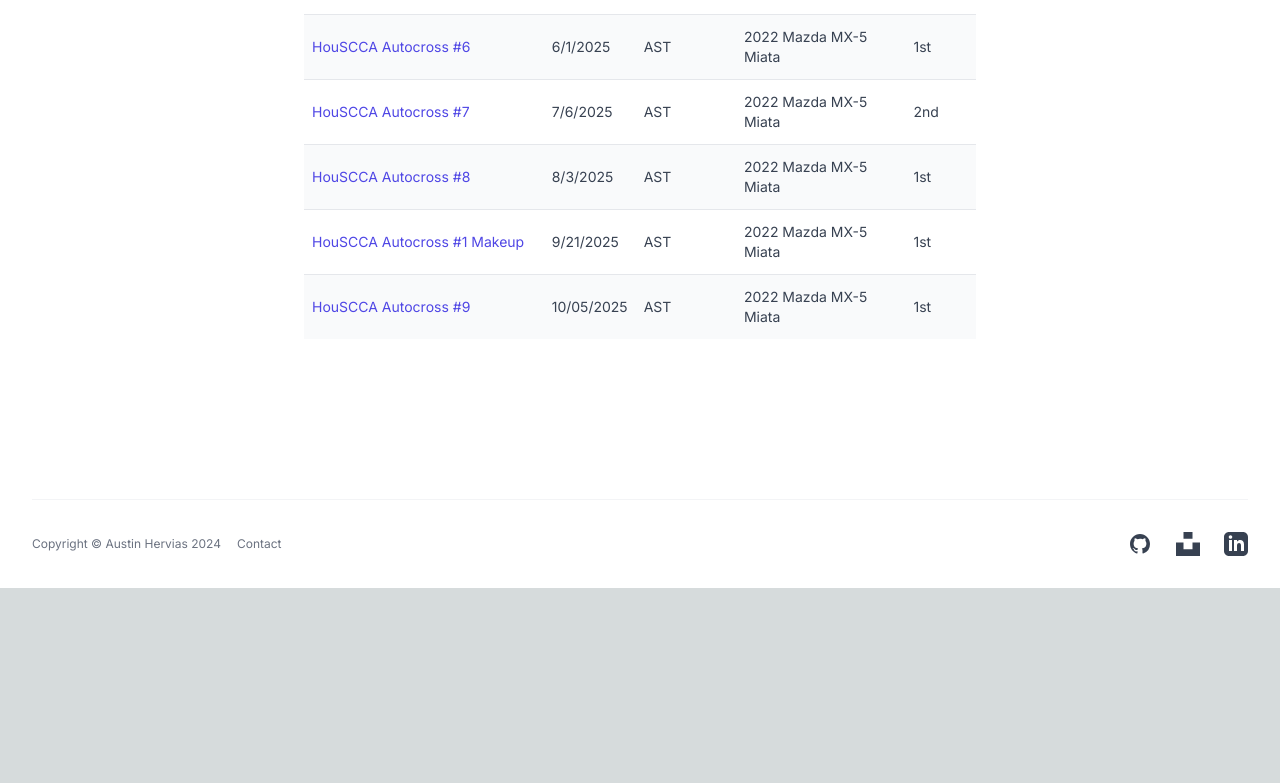
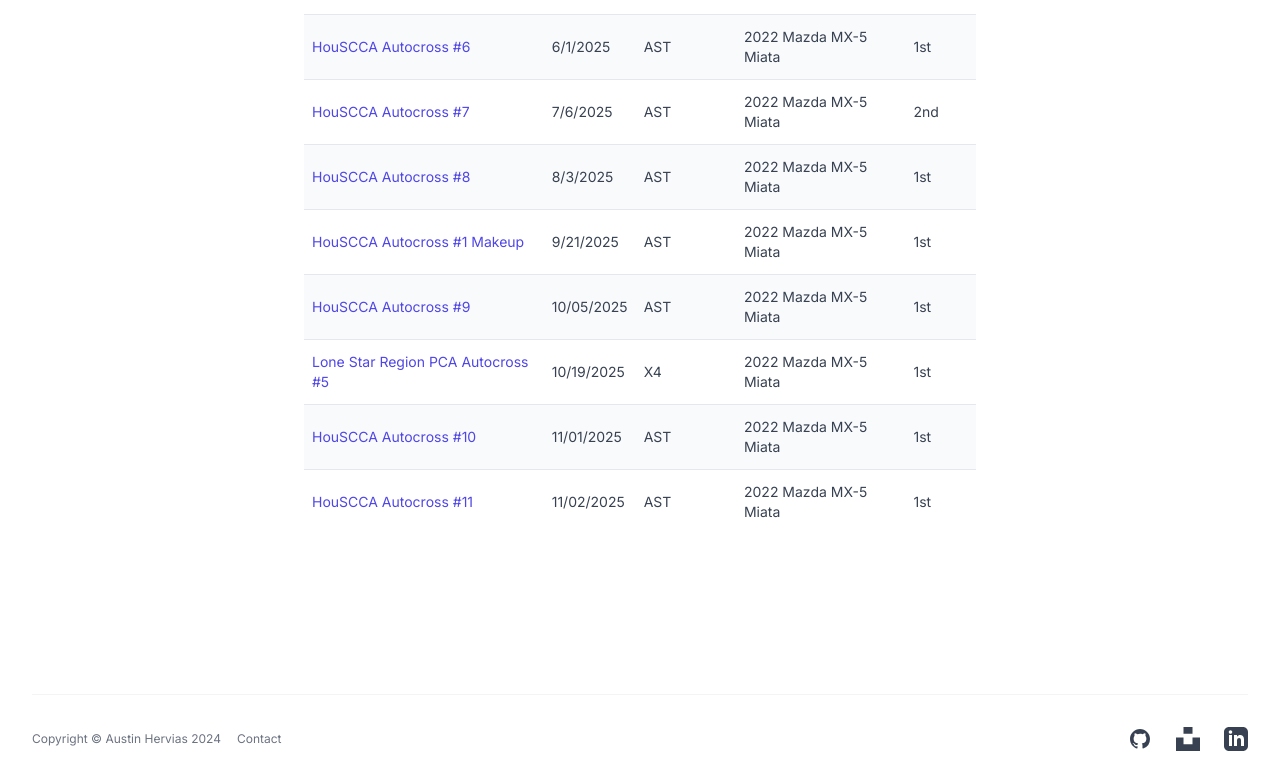
Before and after one commit to ahervias77/ahervias_site, a Next.js app: page /racing in a window 1280 px wide. Shown: the part 2025-2808 px from the top of the page. Before the commit the page ends 2613 px from the top, so only its background shows below. Built offline with nearby package versions, Linux system fonts and the light colour scheme.

Commit message:
Add 2025.11.02 autocross results

```diff
--- a/src/app/racing/page.tsx
+++ b/src/app/racing/page.tsx
@@ -121,6 +121,30 @@
         position: '1st',
         videoUrl: 'https://www.youtube.com/watch?v=_PHuAeQ6AcI'
       },
+      {
+        eventName: 'Lone Star Region PCA Autocross #5',
+        date: '10/19/2025',
+        class: 'X4',
+        car: '2022 Mazda MX-5 Miata',
+        position: '1st',
+        videoUrl: 'https://www.youtube.com/watch?v=YGZ4dJIRcnw'
+      },
+      {
+        eventName: 'HouSCCA Autocross #10',
+        date: '11/01/2025',
+        class: 'AST',
+        car: '2022 Mazda MX-5 Miata',
+        position: '1st',
+        videoUrl: 'https://www.youtube.com/watch?v=bR9joiUcp2Y'
+      },
+      {
+        eventName: 'HouSCCA Autocross #11',
+        date: '11/02/2025',
+        class: 'AST',
+        car: '2022 Mazda MX-5 Miata',
+        position: '1st',
+        videoUrl: 'https://www.youtube.com/watch?v=XFW8WcZ4y0Q'
+      },
     ]
   },
 ]
```
